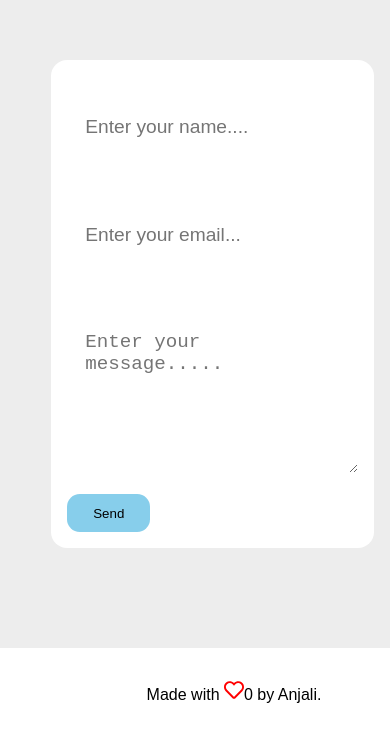
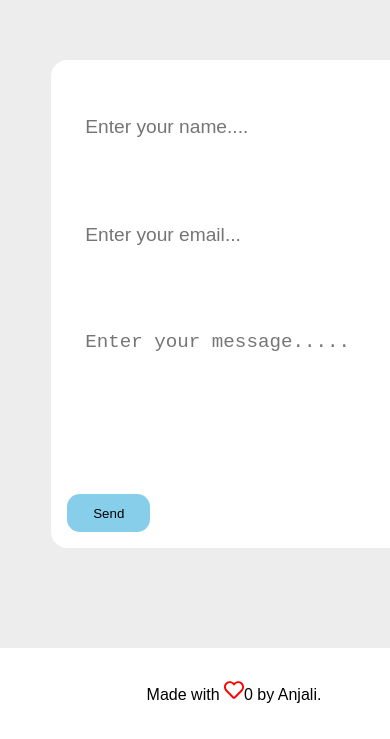
Before and after one commit to Anj13Niki/anjaliportfoliowebapp, a React (Create React App) app: page / in a window 390 px wide. Shown: the part 7423-8162 px from the top of the page. Built offline with nearby package versions, Linux system fonts and the light colour scheme; a web font is replaced by a local one.

Commit message:
Update Contact.css

```diff
--- a/src/sections/contact/Contact.css
+++ b/src/sections/contact/Contact.css
@@ -7,7 +7,8 @@ label{
     border-radius: 1rem;
     padding:1rem;
     margin-left: 20%;
-    max-width: 350px;
+/*     max-width: 350px; */
+    width:100%;
     background: var(--color-primary);
 
 }
@@ -49,7 +50,7 @@ form textarea:hover{
 }
 @media screen  and (max-width:600px){
     .contact{
-
+        width:120%;
         margin-left: 2rem;
     }
 }
```
